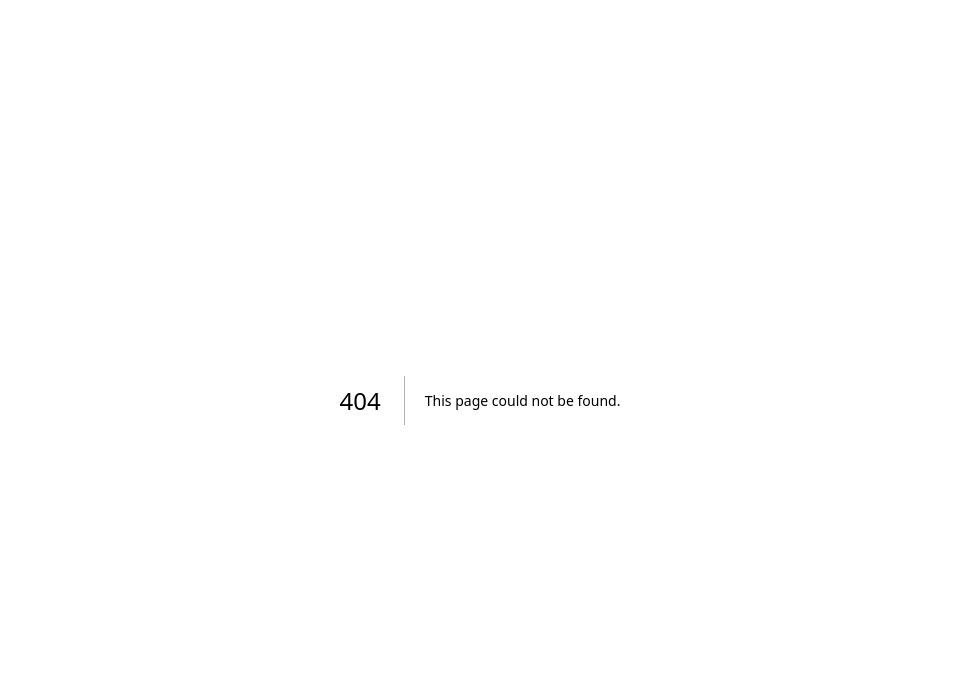
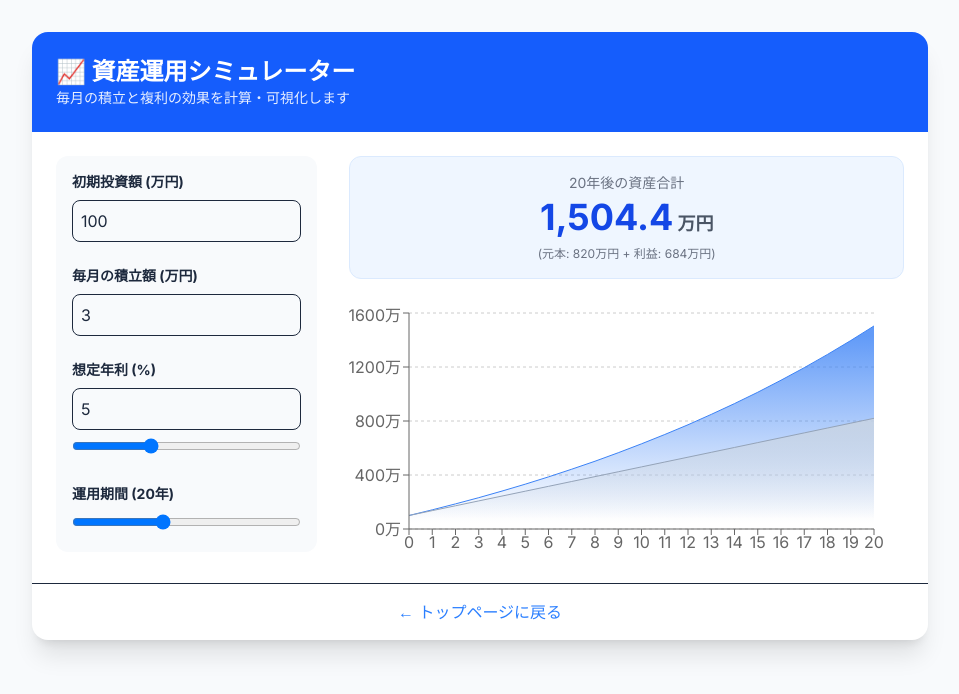
Before and after one commit to tt-portfolio521/my-reaction-game, a Next.js app: page /investment in a window 1280 px wide. Before the commit this address had no page. Shown: the top 694 px of the page, without its empty margins (160-1119 px from the left). Built offline with nearby package versions, Linux system fonts and the light colour scheme.

Commit message:
投資シュミレーターのコード追加

```diff
--- /dev/null
+++ b/app/investment/page.tsx
@@ -0,0 +1,153 @@
+"use client";
+
+import { useState, useEffect } from "react";
+import { AreaChart, Area, XAxis, YAxis, CartesianGrid, Tooltip, ResponsiveContainer } from 'recharts';
+
+export default function InvestmentSimulator() {
+  // 入力値の状態管理
+  const [initialAmount, setInitialAmount] = useState(100); // 初期投資額（万円）
+  const [monthlyAmount, setMonthlyAmount] = useState(3);   // 毎月積立額（万円）
+  const [rate, setRate] = useState(5);                     // 年利（%）
+  const [years, setYears] = useState(20);                  // 運用期間（年）
+  const [data, setData] = useState<any[]>([]);
+  const [finalAmount, setFinalAmount] = useState(0);
+
+  // 計算ロジック
+  useEffect(() => {
+    let currentAmount = initialAmount * 10000;
+    let totalPrincipal = initialAmount * 10000; // 元本合計
+    const newData = [];
+
+    // 0年目のデータ
+    newData.push({
+      year: 0,
+      principal: Math.round(totalPrincipal / 10000),
+      interest: 0,
+      total: Math.round(currentAmount / 10000),
+    });
+
+    for (let i = 1; i <= years; i++) {
+      // 1年分の複利計算（月利計算の簡易版として年利/12を毎月適用）
+      for (let m = 0; m < 12; m++) {
+        currentAmount = currentAmount * (1 + (rate / 100) / 12) + (monthlyAmount * 10000);
+        totalPrincipal += monthlyAmount * 10000;
+      }
+
+      newData.push({
+        year: i,
+        principal: Math.round(totalPrincipal / 10000), // 元本（万円）
+        interest: Math.round((currentAmount - totalPrincipal) / 10000), // 運用益（万円）
+        total: Math.round(currentAmount / 10000),
+      });
+    }
+
+    setData(newData);
+    setFinalAmount(Math.round(currentAmount));
+  }, [initialAmount, monthlyAmount, rate, years]);
+
+  return (
+    <main className="min-h-screen bg-slate-50 p-4 md:p-8 font-sans text-slate-800">
+      <div className="max-w-4xl mx-auto bg-white rounded-2xl shadow-xl overflow-hidden">
+
+        {/* ヘッダー */}
+        <div className="bg-blue-600 p-6 text-white">
+          <h1 className="text-2xl font-bold">📈 資産運用シミュレーター</h1>
+          <p className="text-sm opacity-90">毎月の積立と複利の効果を計算・可視化します</p>
+        </div>
+
+        <div className="p-6 grid grid-cols-1 md:grid-cols-3 gap-8">
+
+          {/* 左側：入力フォーム */}
+          <div className="space-y-6 bg-slate-50 p-4 rounded-xl h-fit">
+            <div>
+              <label className="block text-sm font-bold mb-2">初期投資額 (万円)</label>
+              <input
+                type="number"
+                value={initialAmount}
+                onChange={(e) => setInitialAmount(Number(e.target.value))}
+                className="w-full p-2 border rounded-lg focus:ring-2 focus:ring-blue-500 outline-none"
+              />
+            </div>
+            <div>
+              <label className="block text-sm font-bold mb-2">毎月の積立額 (万円)</label>
+              <input
+                type="number"
+                value={monthlyAmount}
+                onChange={(e) => setMonthlyAmount(Number(e.target.value))}
+                className="w-full p-2 border rounded-lg focus:ring-2 focus:ring-blue-500 outline-none"
+              />
+            </div>
+            <div>
+              <label className="block text-sm font-bold mb-2">想定年利 (%)</label>
+              <input
+                type="number"
+                step="0.1"
+                value={rate}
+                onChange={(e) => setRate(Number(e.target.value))}
+                className="w-full p-2 border rounded-lg focus:ring-2 focus:ring-blue-500 outline-none"
+              />
+              <input
+                type="range" min="0" max="15" step="0.1"
+                value={rate}
+                onChange={(e) => setRate(Number(e.target.value))}
+                className="w-full mt-2"
+              />
+            </div>
+            <div>
+              <label className="block text-sm font-bold mb-2">運用期間 ({years}年)</label>
+              <input
+                type="range" min="1" max="50"
+                value={years}
+                onChange={(e) => setYears(Number(e.target.value))}
+                className="w-full"
+              />
+            </div>
+          </div>
+
+          {/* 右側：結果とグラフ */}
+          <div className="md:col-span-2 flex flex-col justify-between">
+            {/* 結果サマリー */}
+            <div className="mb-6 text-center bg-blue-50 p-4 rounded-xl border border-blue-100">
+              <p className="text-sm text-gray-500 mb-1">{years}年後の資産合計</p>
+              <p className="text-4xl font-bold text-blue-700">
+                {(finalAmount / 10000).toLocaleString(undefined, { maximumFractionDigits: 1 })}
+                <span className="text-lg ml-1 text-gray-600">万円</span>
+              </p>
+              <p className="text-xs text-gray-500 mt-2">
+                (元本: {data[data.length-1]?.principal.toLocaleString()}万円 + 利益: {data[data.length-1]?.interest.toLocaleString()}万円)
+              </p>
+            </div>
+
+            {/* グラフ */}
+            <div className="h-64 w-full">
+              <ResponsiveContainer width="100%" height="100%">
+                <AreaChart data={data} margin={{ top: 10, right: 30, left: 0, bottom: 0 }}>
+                  <defs>
+                    <linearGradient id="colorTotal" x1="0" y1="0" x2="0" y2="1">
+                      <stop offset="5%" stopColor="#3B82F6" stopOpacity={0.8}/>
+                      <stop offset="95%" stopColor="#3B82F6" stopOpacity={0}/>
+                    </linearGradient>
+                    <linearGradient id="colorPrincipal" x1="0" y1="0" x2="0" y2="1">
+                      <stop offset="5%" stopColor="#CBD5E1" stopOpacity={0.8}/>
+                      <stop offset="95%" stopColor="#CBD5E1" stopOpacity={0}/>
+                    </linearGradient>
+                  </defs>
+                  <XAxis dataKey="year" />
+                  <YAxis unit="万" />
+                  <CartesianGrid strokeDasharray="3 3" vertical={false} />
+                  <Tooltip formatter={(value: number) => `${value.toLocaleString()}万円`} />
+                  <Area type="monotone" dataKey="total" stroke="#3B82F6" fillOpacity={1} fill="url(#colorTotal)" name="資産合計" />
+                  <Area type="monotone" dataKey="principal" stroke="#94a3b8" fillOpacity={1} fill="url(#colorPrincipal)" name="元本" />
+                </AreaChart>
+              </ResponsiveContainer>
+            </div>
+          </div>
+        </div>
+
+        <div className="p-4 text-center border-t">
+            <a href="/" className="text-blue-500 hover:underline">← トップページに戻る</a>
+        </div>
+      </div>
+    </main>
+  );
+}
```
